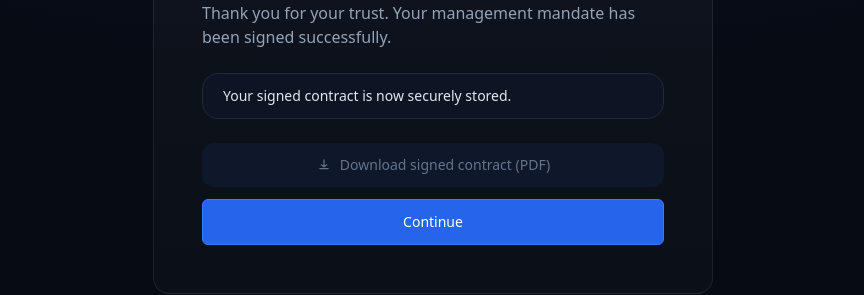
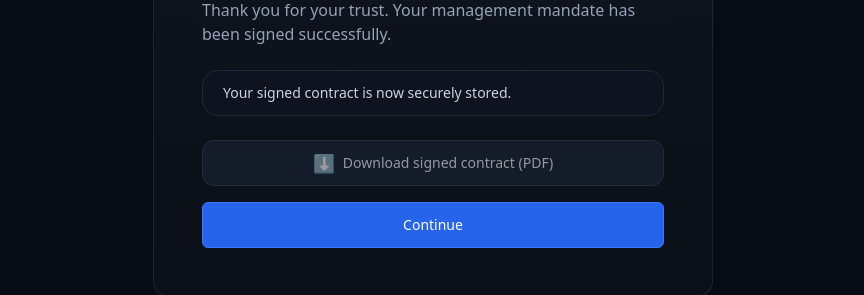
Before and after one commit to montelioncapital/montelion-app-v1, a Next.js app: page /contract/signed in a window 1280 px wide. Shown: the part 303-598 px from the top of the page, without its empty margins (207-1071 px from the left). Built offline with nearby package versions, Linux system fonts and the light colour scheme.

Commit message:
Update page.jsx

```diff
--- a/app/contract/signed/page.jsx
+++ b/app/contract/signed/page.jsx
@@ -1,28 +1,45 @@
+// app/contract/signed/page.jsx
 "use client";
 
-import { Suspense } from "react";
-import { useRouter, useSearchParams } from "next/navigation";
+import { useSearchParams, useRouter } from "next/navigation";
+import { useCallback, useState } from "react";
+import { supabase } from "../../lib/supabaseClient";
 
-function SignedContent() {
+export default function ContractSignedPage() {
   const router = useRouter();
   const searchParams = useSearchParams();
+  const fileUrl = searchParams.get("file") || "";
+  const [updating, setUpdating] = useState(false);
 
-  const fileParam = searchParams.get("file");
+  const handleDownload = useCallback(() => {
+    if (!fileUrl) return;
+    window.open(fileUrl, "_blank");
+  }, [fileUrl]);
 
-  const handleDownload = () => {
-    if (!fileParam) return;
+  const handleContinue = useCallback(async () => {
+    setUpdating(true);
+    try {
+      const { data: sessionData } = await supabase.auth.getSession();
+      const session = sessionData?.session;
 
-    try {
-      const decoded = decodeURIComponent(fileParam);
-      window.open(decoded, "_blank");
-    } catch {
-      window.open(fileParam, "_blank");
+      if (session?.user) {
+        await supabase.from("onboarding_state").upsert(
+          {
+            user_id: session.user.id,
+            current_step: 10, // 👉 étape après signature du contrat
+            completed: false,
+          },
+          { onConflict: "user_id" }
+        );
+      }
+    } catch (e) {
+      console.error("failed to update onboarding_state", e);
+      // on ne bloque pas la redirection même si ça plante
+    } finally {
+      setUpdating(false);
+      router.push("/get-started/advanced");
     }
-  };
-
-  const handleContinue = () => {
-    router.push("/get-started");
-  };
+  }, [router]);
 
   return (
     <div className="mc-card">
@@ -33,69 +50,35 @@ function SignedContent() {
           successfully.
         </p>
 
-        {/* bandeau info */}
-        <div className="mb-6 rounded-2xl border border-slate-800 bg-slate-900/60 px-5 py-3 text-sm text-slate-200">
-          <p className="text-slate-200">
-            Your signed contract is now securely stored.
-          </p>
+        <div className="rounded-2xl border border-slate-800 bg-slate-900/40 px-5 py-3 mb-6 text-sm text-slate-300">
+          Your signed contract is now securely stored.
         </div>
 
-        {/* bouton téléchargement style “primary” mais en gris + icône */}
+        {/* Bouton download style */}
         <button
           type="button"
           onClick={handleDownload}
-          disabled={!fileParam}
-          className={`w-full h-11 mb-3 rounded-xl text-sm font-medium flex items-center justify-center gap-2 transition
-            ${
-              fileParam
-                ? "bg-slate-800 hover:bg-slate-700 text-slate-100"
-                : "bg-slate-900 text-slate-500 cursor-not-allowed"
-            }`}
+          disabled={!fileUrl}
+          className={`w-full mb-4 inline-flex items-center justify-center rounded-xl border border-slate-700 bg-slate-800/80 px-4 py-3 text-sm font-medium text-slate-100 hover:bg-slate-700/90 hover:border-slate-500 transition ${
+            !fileUrl ? "opacity-60 cursor-not-allowed" : ""
+          }`}
         >
-          {/* petite icône download en SVG inline */}
-          <svg
-            className="h-4 w-4"
-            viewBox="0 0 20 20"
-            fill="none"
-            aria-hidden="true"
-          >
-            <path
-              d="M10 3.5v8.75m0 0L6.5 9.75M10 12.25l3.5-2.5M4.75 14.5h10.5"
-              stroke="currentColor"
-              strokeWidth="1.5"
-              strokeLinecap="round"
-              strokeLinejoin="round"
-            />
-          </svg>
+          <span className="mr-2 text-lg leading-none">⬇️</span>
           <span>Download signed contract (PDF)</span>
         </button>
 
-        {/* bouton continue = ton bouton bleu habituel */}
+        {/* Bouton Continue bleu */}
         <button
           type="button"
           onClick={handleContinue}
-          className="mc-btn mc-btn-primary w-full"
+          disabled={updating}
+          className={`mc-btn mc-btn-primary w-full ${
+            updating ? "opacity-60 cursor-wait" : ""
+          }`}
         >
-          Continue
+          {updating ? "Loading…" : "Continue"}
         </button>
       </div>
     </div>
   );
 }
-
-export default function SignedPage() {
-  return (
-    <Suspense
-      fallback={
-        <div className="mc-card">
-          <div className="mc-section text-left max-w-2xl mx-auto">
-            <h1 className="mc-title mb-3">Contract signed</h1>
-            <p className="text-slate-400 text-sm">Loading your contract…</p>
-          </div>
-        </div>
-      }
-    >
-      <SignedContent />
-    </Suspense>
-  );
-}
```
